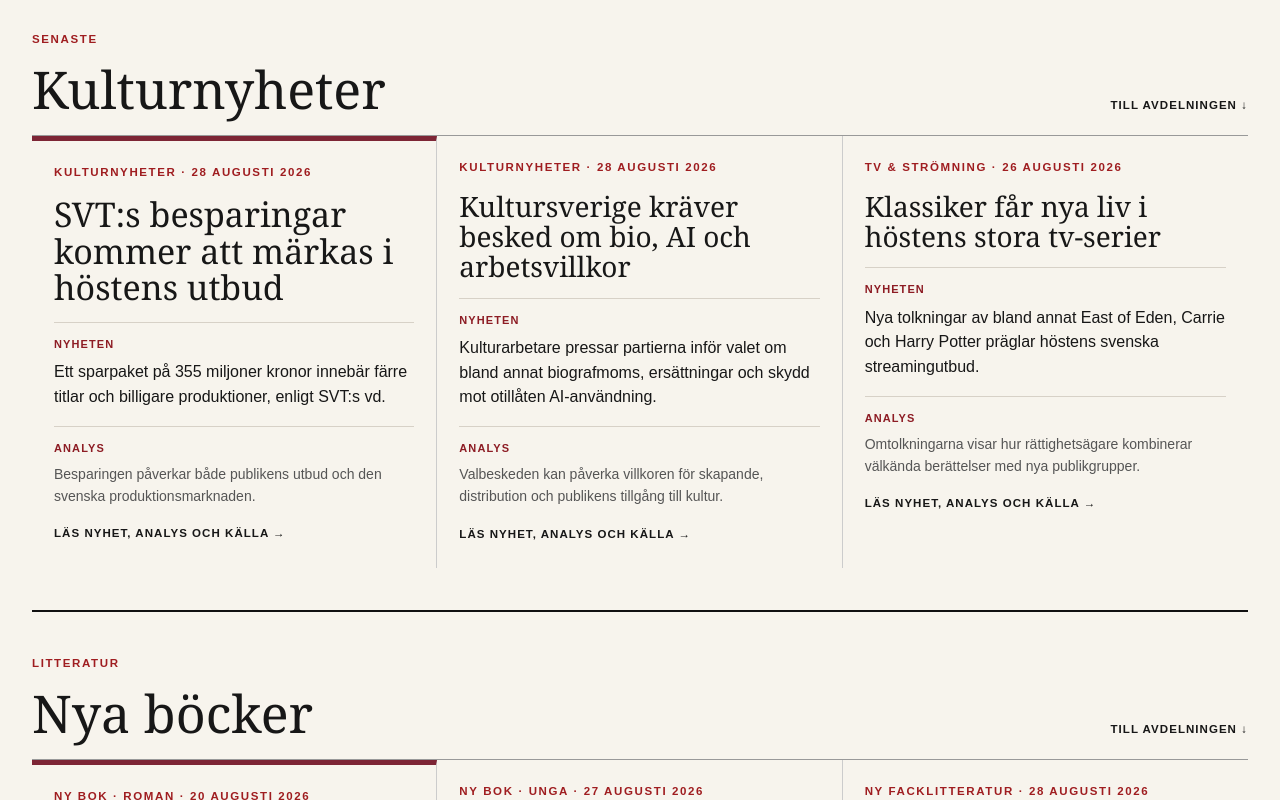
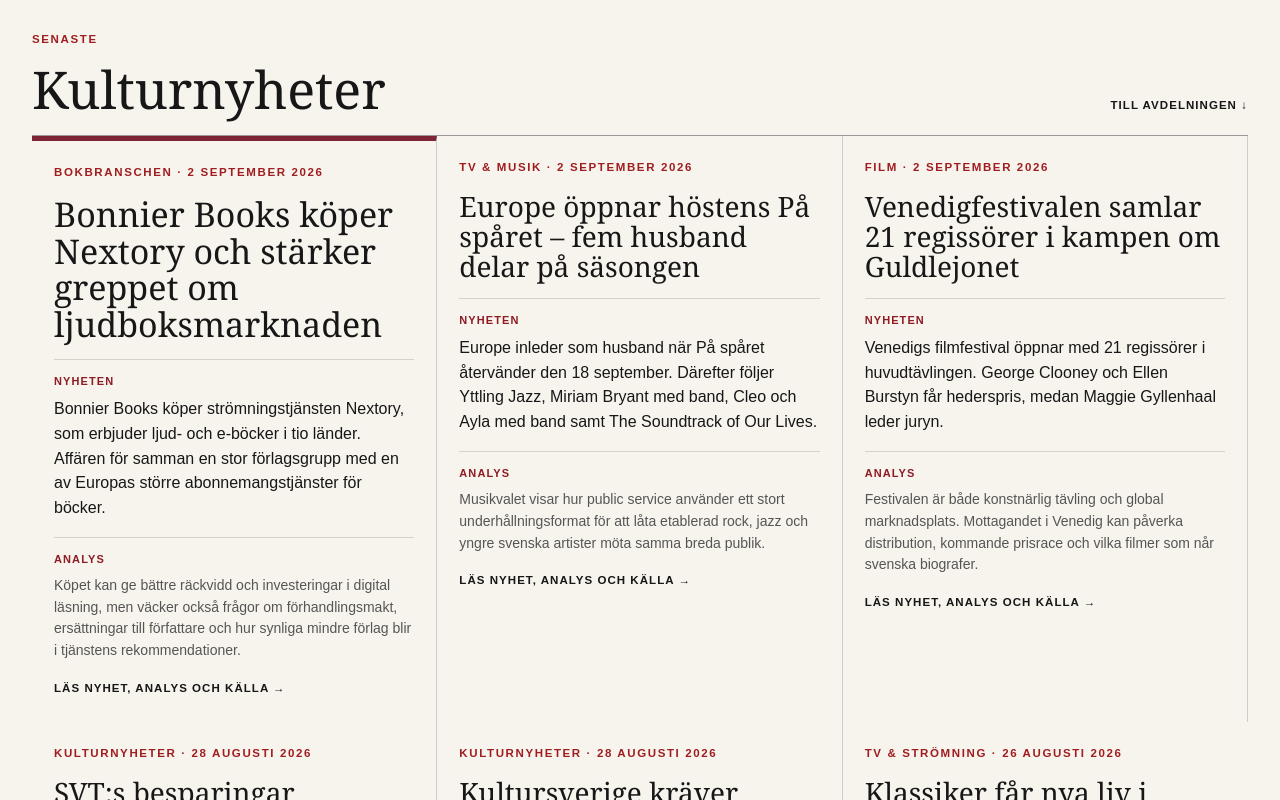
Before and after one commit to Djurgarden2019/NackaSidan-2026, a Next.js app: page /kultur in a window 1280 px wide. Shown: the part 1860-2660 px from the top of the page. Built offline with nearby package versions, Linux system fonts and the light colour scheme.

Commit message:
Uppdatera Kultur med dagens nyheter

```diff
--- a/content/cultureDesk.ts
+++ b/content/cultureDesk.ts
@@ -1,5 +1,9 @@
 export type CultureItem={section:string;title:string;summary:string;why:string;href:string;source:string;date:string};
 export const cultureNews:CultureItem[]=[
+ {section:'Bokbranschen',title:'Bonnier Books köper Nextory och stärker greppet om ljudboksmarknaden',summary:'Bonnier Books köper strömningstjänsten Nextory, som erbjuder ljud- och e-böcker i tio länder. Affären för samman en stor förlagsgrupp med en av Europas större abonnemangstjänster för böcker.',why:'Köpet kan ge bättre räckvidd och investeringar i digital läsning, men väcker också frågor om förhandlingsmakt, ersättningar till författare och hur synliga mindre förlag blir i tjänstens rekommendationer.',href:'https://www.svt.se/kultur/bonnier-koper-stor-stromningstjanst-for-bocker',source:'SVT Kultur',date:'2 september 2026'},
+ {section:'TV & musik',title:'Europe öppnar höstens På spåret – fem husband delar på säsongen',summary:'Europe inleder som husband när På spåret återvänder den 18 september. Därefter följer Yttling Jazz, Miriam Bryant med band, Cleo och Ayla med band samt The Soundtrack of Our Lives.',why:'Musikvalet visar hur public service använder ett stort underhållningsformat för att låta etablerad rock, jazz och yngre svenska artister möta samma breda publik.',href:'https://www.svt.se/kultur/har-ar-husbanden-och-artisterna-i-pa-sparet',source:'SVT Kultur',date:'2 september 2026'},
+ {section:'Film',title:'Venedigfestivalen samlar 21 regissörer i kampen om Guldlejonet',summary:'Venedigs filmfestival öppnar med 21 regissörer i huvudtävlingen. George Clooney och Ellen Burstyn får hederspris, medan Maggie Gyllenhaal leder juryn.',why:'Festivalen är både konstnärlig tävling och global marknadsplats. Mottagandet i Venedig kan påverka distribution, kommande prisrace och vilka filmer som når svenska biografer.',href:'https://www.svt.se/kultur/filmredaktoren-tipsar-guldkorn-pa-filmfestivalen-i-venedig',source:'SVT Kultur',date:'2 september 2026'},
+
  {section:'Kulturnyheter',title:'SVT:s besparingar kommer att märkas i höstens utbud',summary:'Ett sparpaket på 355 miljoner kronor innebär färre titlar och billigare produktioner, enligt SVT:s vd.',why:'Besparingen påverkar både publikens utbud och den svenska produktionsmarknaden.',href:'https://www.svt.se/kultur/svts-vd-besparingarna-kommer-att-markas-i-utbudet',source:'SVT Kultur',date:'28 augusti 2026'},
  {section:'Kulturnyheter',title:'Kultursverige kräver besked om bio, AI och arbetsvillkor',summary:'Kulturarbetare pressar partierna inför valet om bland annat biografmoms, ersättningar och skydd mot otillåten AI-användning.',why:'Valbeskeden kan påverka villkoren för skapande, distribution och publikens tillgång till kultur.',href:'https://www.svt.se/kultur/kultursverige-staller-politikerna-mot-vaggen',source:'SVT Kultur',date:'28 augusti 2026'},
  {section:'TV & strömning',title:'Klassiker får nya liv i höstens stora tv-serier',summary:'Nya tolkningar av bland annat East of Eden, Carrie och Harry Potter präglar höstens svenska streamingutbud.',why:'Omtolkningarna visar hur rättighetsägare kombinerar välkända berättelser med nya publikgrupper.',href:'https://www.svt.se/kultur/kritikern-har-ar-de-basta-tv-serierna-att-stromma-hosten-2026',source:'SVT Kultur',date:'26 augusti 2026'}
```
